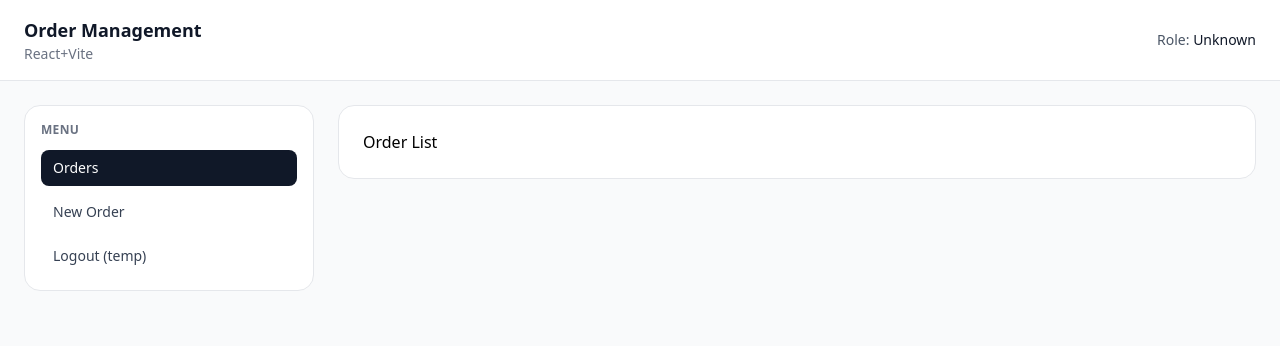
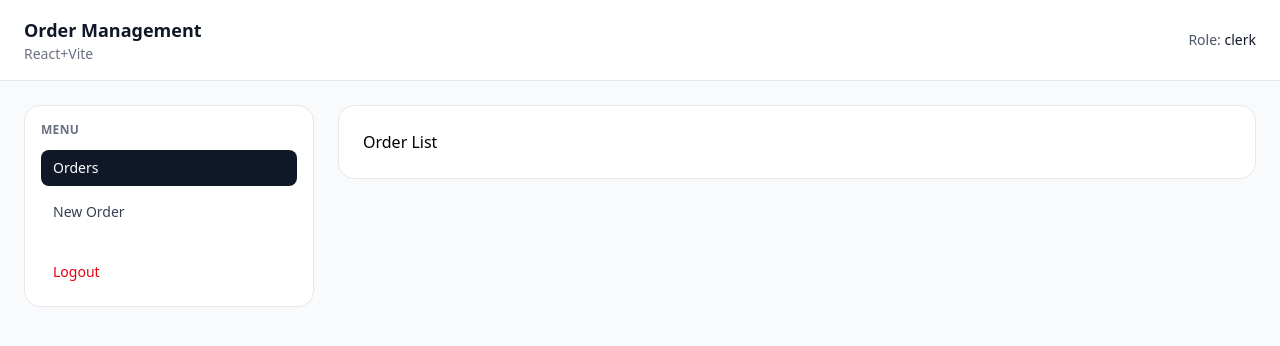
Before and after one commit to ArnavSAMA/order-management-frontend, a React (Vite) app: page /login in a window 1280 px wide. Both pictures are taken after a click on the button "Login as clerk(Admin)". Shown: the top 346 px of the page. Built offline with nearby package versions, Linux system fonts and the light colour scheme.

Commit message:
feat: role-based sidebar and logout behavior

```diff
--- a/src/layouts/PcLayout.tsx
+++ b/src/layouts/PcLayout.tsx
@@ -1,4 +1,5 @@
-import { Outlet, NavLink } from "react-router-dom";
+import { useAuth } from "@/app/providers/AuthProvider";
+import { useNavigate, Outlet, NavLink } from "react-router-dom";
 
 function NavItem({ to, label}: { to: string; label: string}){
     return(
@@ -20,6 +21,14 @@ function NavItem({ to, label}: { to: string; label: string}){
 }
 
 export default function PcLayout() {
+    const { user, logout } = useAuth()
+    const navigate = useNavigate()
+
+    const handleLogout = () => {
+        logout()
+        navigate('/login')
+    }
+
     return(
         <div className="min-h-screen bg-gray-50">
             {/* Top header */}
@@ -31,7 +40,10 @@ export default function PcLayout() {
                     </div>
 
                     <div className="text-sm text-gray-600">
-                        Role: <span className="font-medium text-gray-900">Unknown</span>
+                        Role:{' '}
+                        <span className="font-medium text-gray-900">
+                            {user ? user.role : 'Not logged in'}
+                        </span>
                     </div>
                 </div>
 
@@ -48,8 +60,16 @@ export default function PcLayout() {
 
                         <nav className="space-y-2">
                             <NavItem to="/orders" label="Orders" />
-                            <NavItem to="/orders/new" label="New Order" />
-                            <NavItem to="/login" label="Logout (temp)" />
+                            {user?.role === 'clerk' && (
+                                <NavItem to="/orders/new" label="New Order" />
+                            )}
+                            <button
+                                onClick={handleLogout}
+                                className="mt-4 w-full rounded-lg px-3 py-2 text-left text-sm font-medium
+                                 text-red-600 hover:bg-red-50 transition duration-300 ease-in-out"
+                            >
+                                Logout
+                            </button>
                         </nav>
 
                     </div>
```
